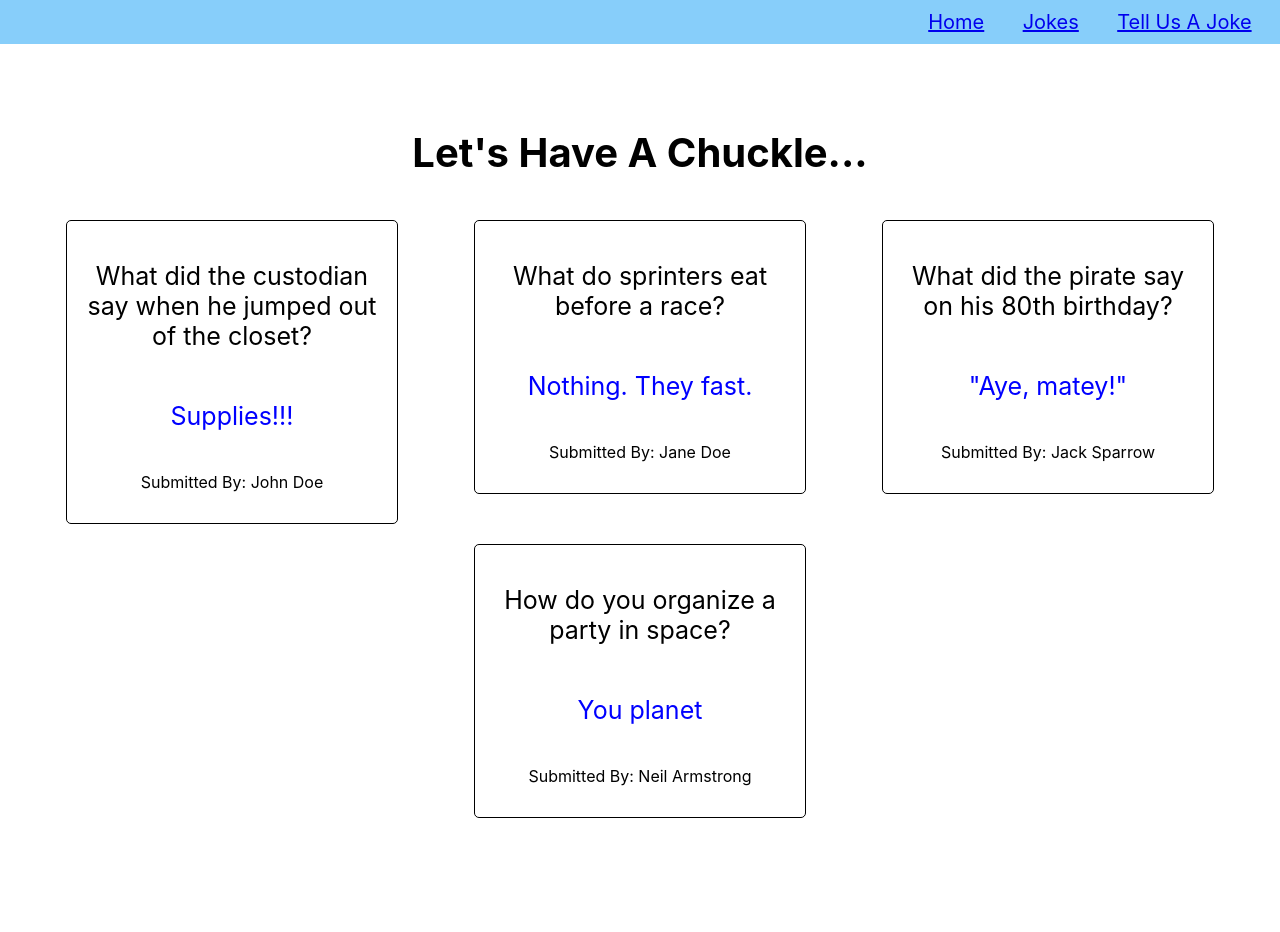
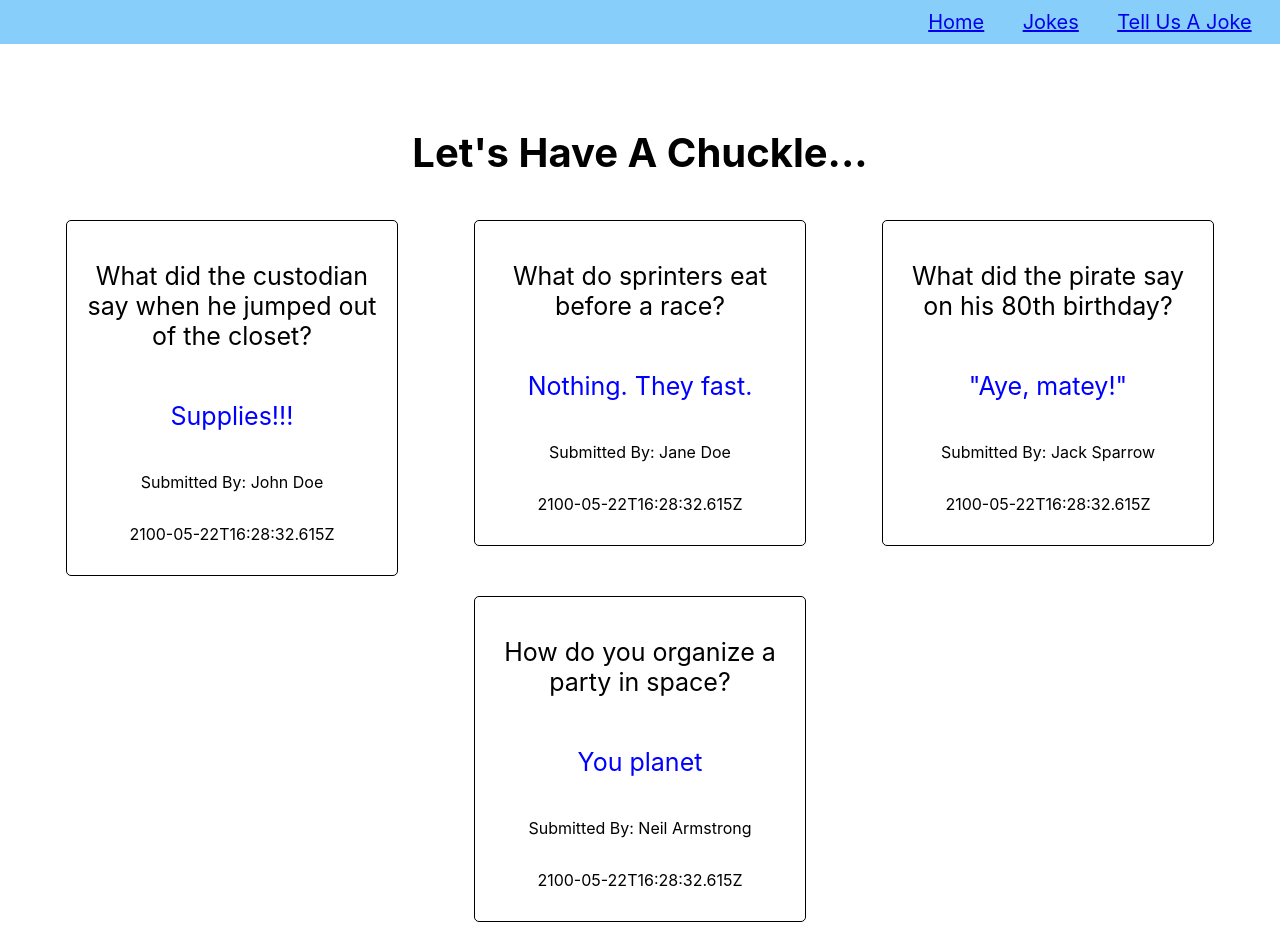
Before and after one commit to CaitlinGreer/chuckles-app, a React (Create React App) app: page /jokes-list in a window 1280 px wide. Before the commit the page ends 828 px from the top, so only its background shows below. Built offline with nearby package versions, Linux system fonts and the light colour scheme.

Commit message:
added date_submitted

```diff
--- a/src/DummyJokes.js
+++ b/src/DummyJokes.js
@@ -4,24 +4,28 @@ const dummyJokes = [
         joke: 'What did the custodian say when he jumped out of the closet?',
         punchline: 'Supplies!!!',
         submitted_by: 'John Doe',
+        date_submitted: '2100-05-22T16:28:32.615Z'
     },
     {
         id: 2,
         joke: 'What do sprinters eat before a race?',
         punchline: 'Nothing.  They fast.',
         submitted_by: 'Jane Doe',
+        date_submitted: '2100-05-22T16:28:32.615Z'
     },
     {
         id: 3,
         joke: 'What did the pirate say on his 80th birthday?',
         punchline: '"Aye, matey!"',
         submitted_by: 'Jack Sparrow',
+        date_submitted: '2100-05-22T16:28:32.615Z'
     },
     {
         id: 4,
         joke: 'How do you organize a party in space?',
         punchline: 'You planet',
         submitted_by: 'Neil Armstrong',
+        date_submitted: '2100-05-22T16:28:32.615Z'
     },
 ]
 
--- a/src/JokeCard/JokeCard.js
+++ b/src/JokeCard/JokeCard.js
@@ -9,6 +9,7 @@ function JokeCard(props){
                     <p className='joke'>{props.joke}</p>
                     <p className='punchline'>{props.punchline}</p>
                     <p className='user-name'>Submitted By: {props.submitted_by}</p>
+                    <p className='date-submitted'>{props.date_submitted}</p>
                 </div>
             </div>
 
--- a/src/JokesList/JokesList.js
+++ b/src/JokesList/JokesList.js
@@ -13,6 +13,7 @@ class JokesList extends Component {
                     joke={joke.joke}
                     punchline={joke.punchline}
                     submitted_by={joke.submitted_by}
+                    date_submitted={joke.date_submitted}
                 />
             )
         })
```
